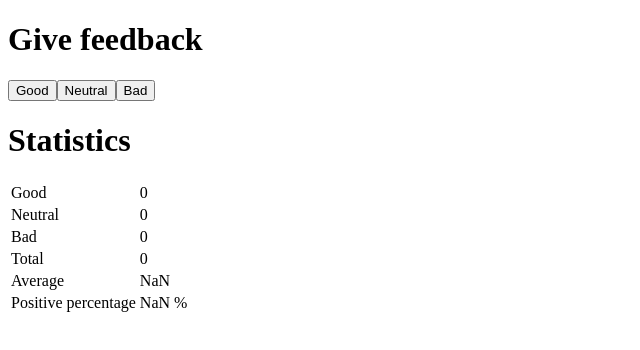
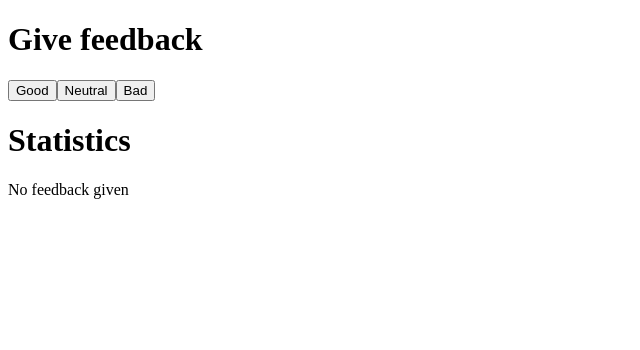
Before and after one commit to abel1994-mza/Curso-fullstack-open, a React (Vite) app: page / in a window 1280 px wide. Shown: the top 350 px of the page, without its empty margins (0-640 px from the left). Built offline with nearby package versions, Linux system fonts and the light colour scheme.

Commit message:
Ejercicio 1.10: unicafe paso 5

```diff
--- a/src/App.jsx
+++ b/src/App.jsx
@@ -1,4 +1,47 @@
 import { useState } from "react";
+
+const Statistics = ({ good, neutral, bad }) => {
+  const total = good + neutral + bad;
+  const average = (good - bad) / total;
+  const positivePercentage = (good / total) * 100;
+
+  if (total === 0) {
+    return <p>No feedback given</p>;
+  }
+
+  return (
+    <div>
+      <table>
+        <tbody>
+          <tr>
+            <td>Good</td>
+            <td>{good}</td>
+          </tr>
+          <tr>
+            <td>Neutral</td>
+            <td>{neutral}</td>
+          </tr>
+          <tr>
+            <td>Bad</td>
+            <td>{bad}</td>
+          </tr>
+          <tr>
+            <td>Total</td>
+            <td>{total}</td>
+          </tr>
+          <tr>
+            <td>Average</td>
+            <td>{average}</td>
+          </tr>
+          <tr>
+            <td>Positive percentage</td>
+            <td>{positivePercentage} %</td>
+          </tr>
+        </tbody>
+      </table>
+    </div>
+  );
+};
 
 const App = () => {
   const [good, setGood] = useState(0);
@@ -22,35 +65,8 @@ const App = () => {
       <button onClick={handleNeutralClick}>Neutral</button>
       <button onClick={handleBadClick}>Bad</button>
       <h1>Statistics</h1>
-      <table>
-        <tbody>
-          <tr>
-            <td>Good</td>
-            <td>{good}</td>
-          </tr>
-          <tr>
-            <td>Neutral</td>
-            <td>{neutral}</td>
-          </tr>
-          <tr>
-            <td>Bad</td>
-            <td>{bad}</td>
-          </tr>
-          <tr>
-            <td>Total</td>
-            <td>{good + neutral + bad}</td>
-          </tr>
-          <tr>
-            <td>Average</td>
-            <td>{(good - bad) / (good + neutral + bad)}</td>
-          </tr>
-          <tr>
-            <td>Positive percentage</td>
 
-            <td>{(good / (good + neutral + bad)) * 100} %</td>
-          </tr>
-        </tbody>
-      </table>
+      <Statistics good={good} neutral={neutral} bad={bad} />
     </>
   );
 };
```
